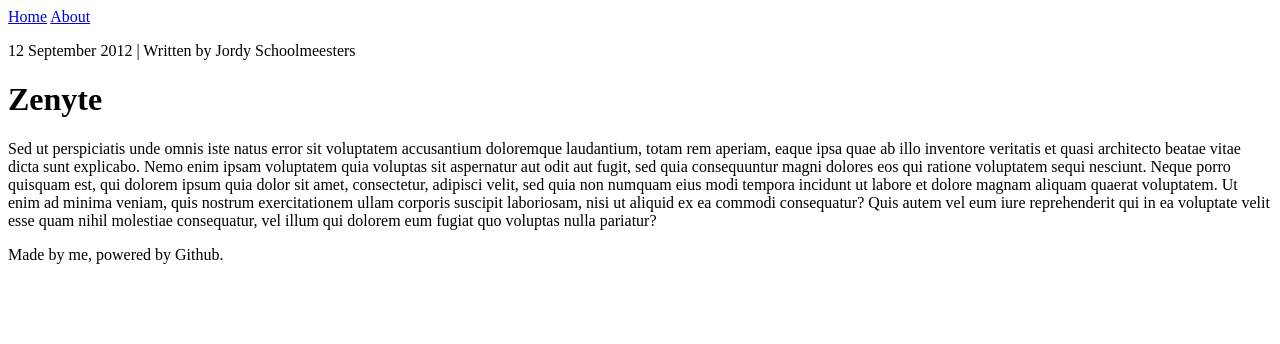
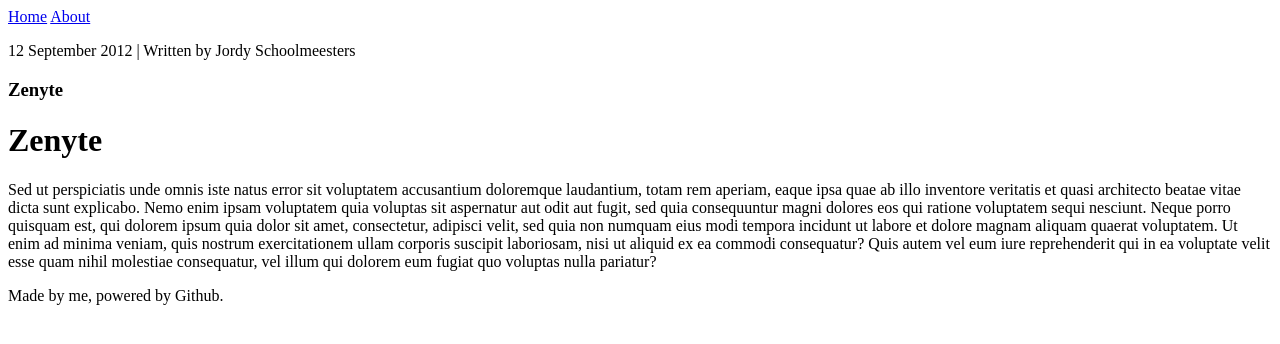
Before and after one commit to osc1blog/osc1blog.github.io, a Jekyll site: the page built from _posts/2012-09-12-zenyte.md, in a window 1280 px wide. Shown: the top 344 px of the page. Built offline with Jekyll 4.4.1, drawn with Linux system fonts in a browser that asks for light colours; some web fonts are replaced.

Commit message:
Update post.html

```diff
--- a/_layouts/post.html
+++ b/_layouts/post.html
@@ -6,7 +6,9 @@ layout: default
   <p>{{ page.date | date: "%-d %B %Y" }} | Written by {{ author.name }}</p>
 
   <header class="post-header">
-    <h1 class="post-title">{{ page.title }}</h1>
+    {% assign parts = page.title | split: ": " %}
+    <h3>{{ parts.first }}</h3>
+    <h1 class="post-title">{{ parts.last }}</h1>
   </header>
 
   <article class="post-content">
```
